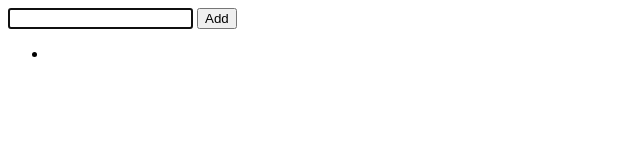
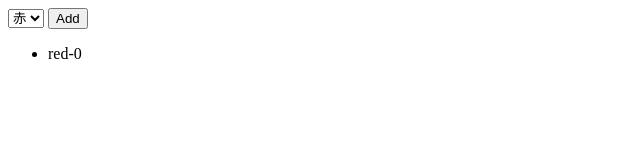
Before and after one commit to Turu0512/javascript, a plain HTML site: page index.html in a window 1280 px wide. Both pictures are taken after a click on the button "Add". Shown: the whole page, without its empty margins (0-640 px from the left). Drawn offline with Linux system fonts and the light colour scheme.

Commit message:
select Box

```diff
--- a/index.html
+++ b/index.html
@@ -8,8 +8,13 @@
     <title>Document</title>
   </head>
   <body>
-    <input type="text" />
+    <select name="" id="">
+      <option value="red">赤</option>
+      <option value="blue">青</option>
+      <option value="yellow">黄</option>
+    </select>
     <button>Add</button>
+
     <ul></ul>
     <script src="main.js"></script>
   </body>
--- a/main.js
+++ b/main.js
@@ -5,11 +5,10 @@
 
 document.querySelector(`button`).addEventListener(`click`,()=>{
  const li = document.createElement(`li`);
- const text =document.querySelector(`input`);
- li.textContent = text.value;
+ const color =document.querySelector(`select`);
+ li.textContent = `${color.value}-${color.selectedIndex}`;
  document.querySelector(`ul`).appendChild(li);
 
- text.value=``;
- text.focus();
+
 });
 }
```
